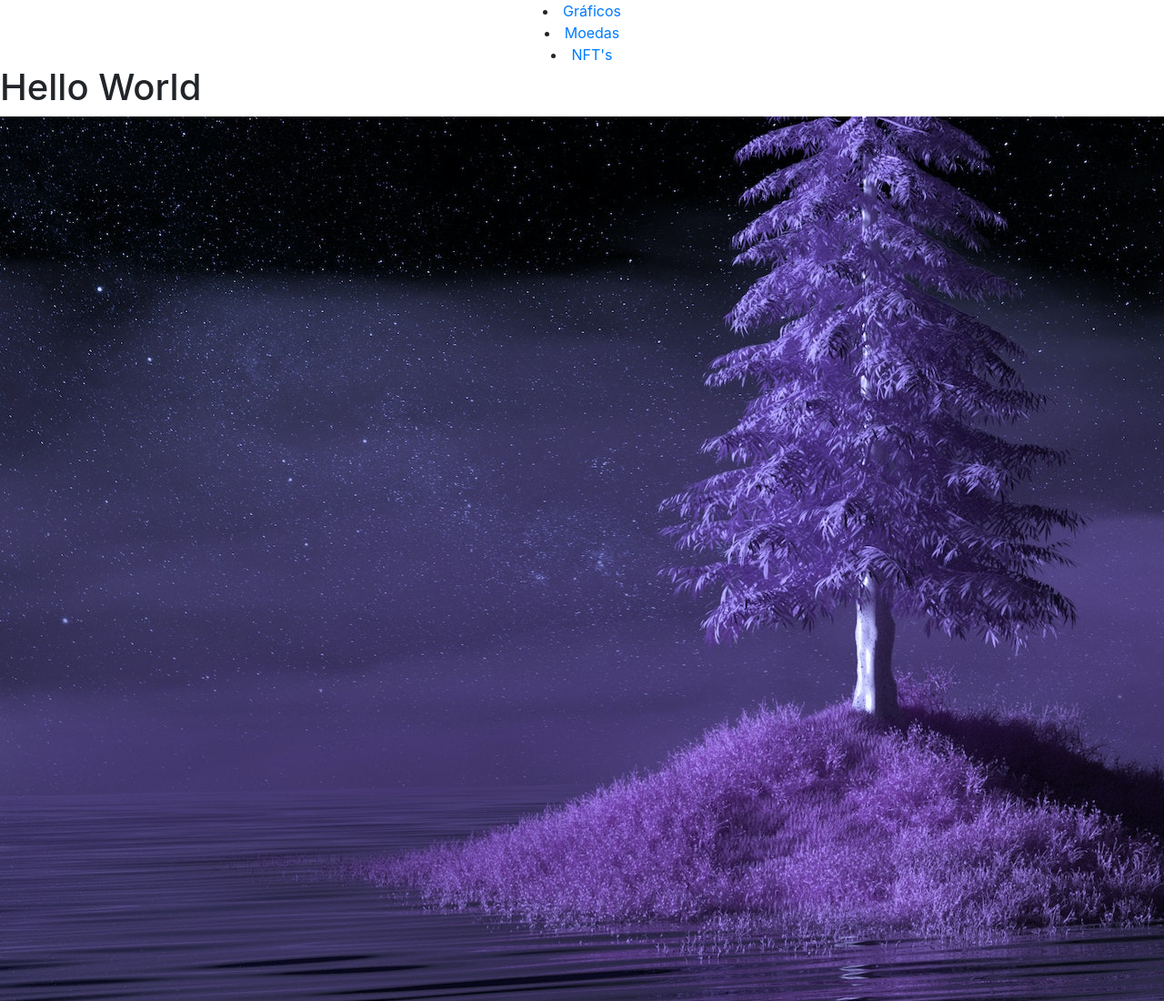
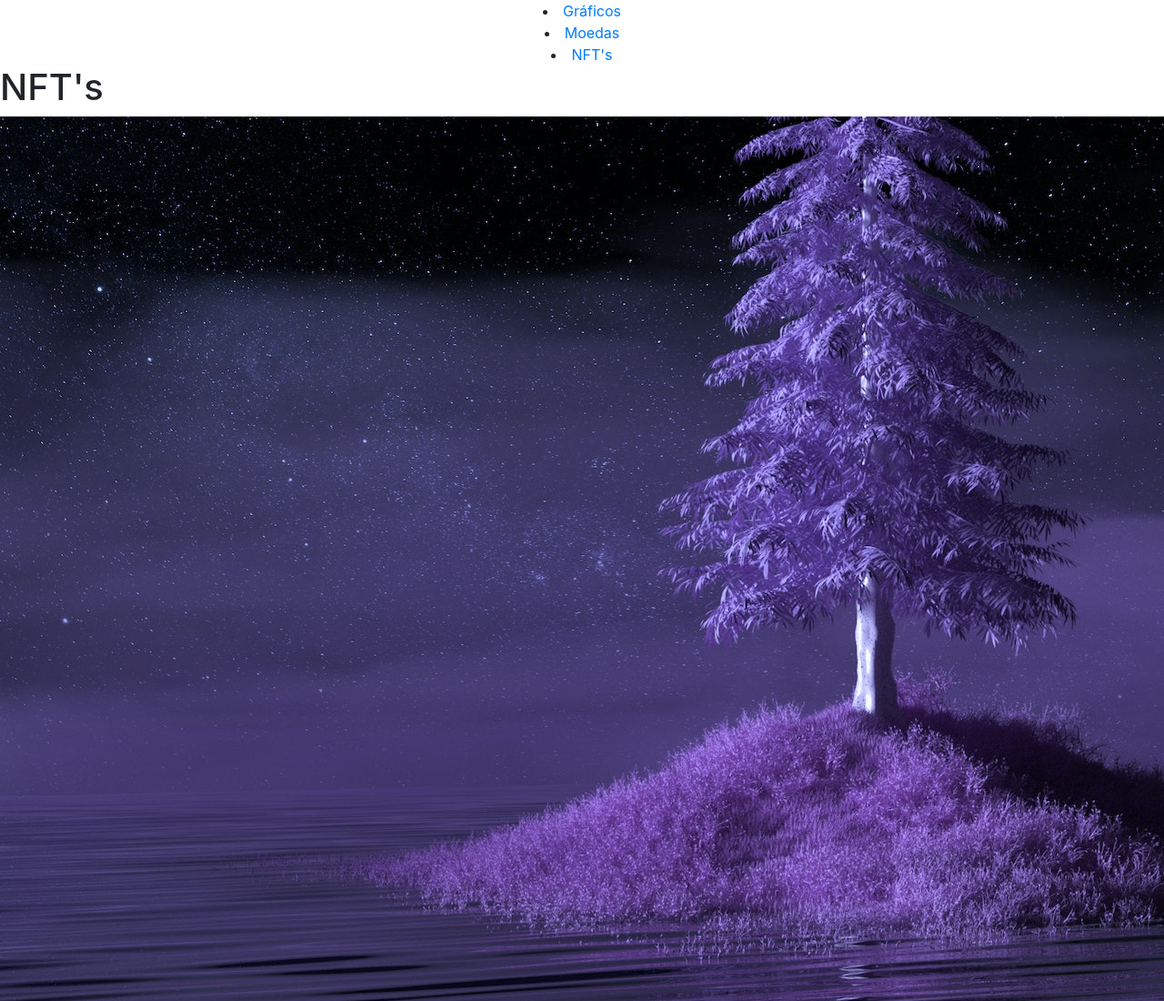
Before and after one commit to Sr-Stamina/JavaScriptTrader, a plain HTML site: page index3.html in a window 1280 px wide. Shown: the top 1100 px of the page at 91% size. Drawn offline with nearby package versions, Linux system fonts and the light colour scheme.

Commit message:
Update index3.html

```diff
--- a/index3.html
+++ b/index3.html
@@ -13,7 +13,7 @@
         <li><a href="index2.html">Moedas</a></li>
         <li><a href="index3.html">NFT's</a></li>
     </div>
-    <h1>Hello World</h1>
+    <h1>NFT's</h1>
     <script src="https://code.jquery.com/jquery-3.3.1.slim.min.js" integrity="sha384-q8i/X+965DzO0rT7abK41JStQIAqVgRVzpbzo5smXKp4YfRvH+8abtTE1Pi6jizo" crossorigin="anonymous"></script>
     <script src="https://cdn.jsdelivr.net/npm/popper.js@1.14.7/dist/umd/popper.min.js" integrity="sha384-UO2eT0CpHqdSJQ6hJty5KVphtPhzWj9WO1clHTMGa3JDZwrnQq4sF86dIHNDz0W1" crossorigin="anonymous"></script>
     <script src="https://cdn.jsdelivr.net/npm/bootstrap@4.3.1/dist/js/bootstrap.min.js" integrity="sha384-JjSmVgyd0p3pXB1rRibZUAYoIIy6OrQ6VrjIEaFf/nJGzIxFDsf4x0xIM+B07jRM" crossorigin="anonymous"></script>
```
